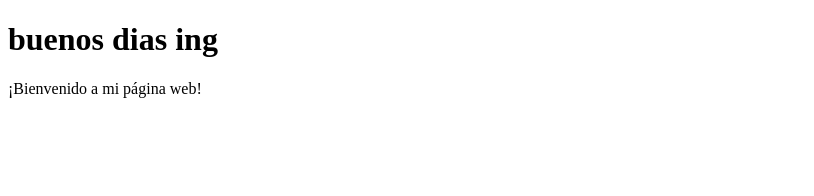
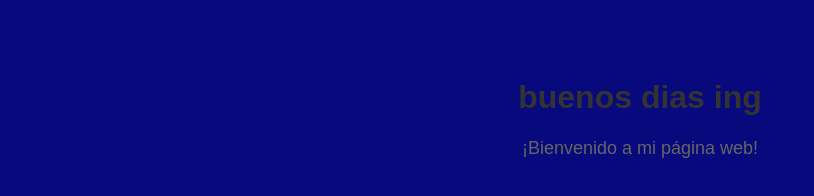
Before and after one commit to alainvallejos27/Mi_Pagina_wed, a plain HTML site: page index.html in a window 1280 px wide. Shown: the whole page, without its empty margins (0-814 px from the left). Drawn offline with Linux system fonts and the light colour scheme.

Commit message:
Actualizacion de estilos de color

```diff
--- a/index.html
+++ b/index.html
@@ -9,5 +9,23 @@
     <h1>buenos dias ing</h1>
     <p>¡Bienvenido a mi página web!</p>
 
+
 </body>
+<style>
+    body {
+        background-color: #07097c;
+        font-family: Arial, sans-serif;
+        text-align: center;
+        padding: 50px;
+    }
+
+    h1 {
+        color: #333;
+    }
+
+    p {
+        color: #666;
+        font-size: 18px;
+    }
+</style>
 </html>
```
